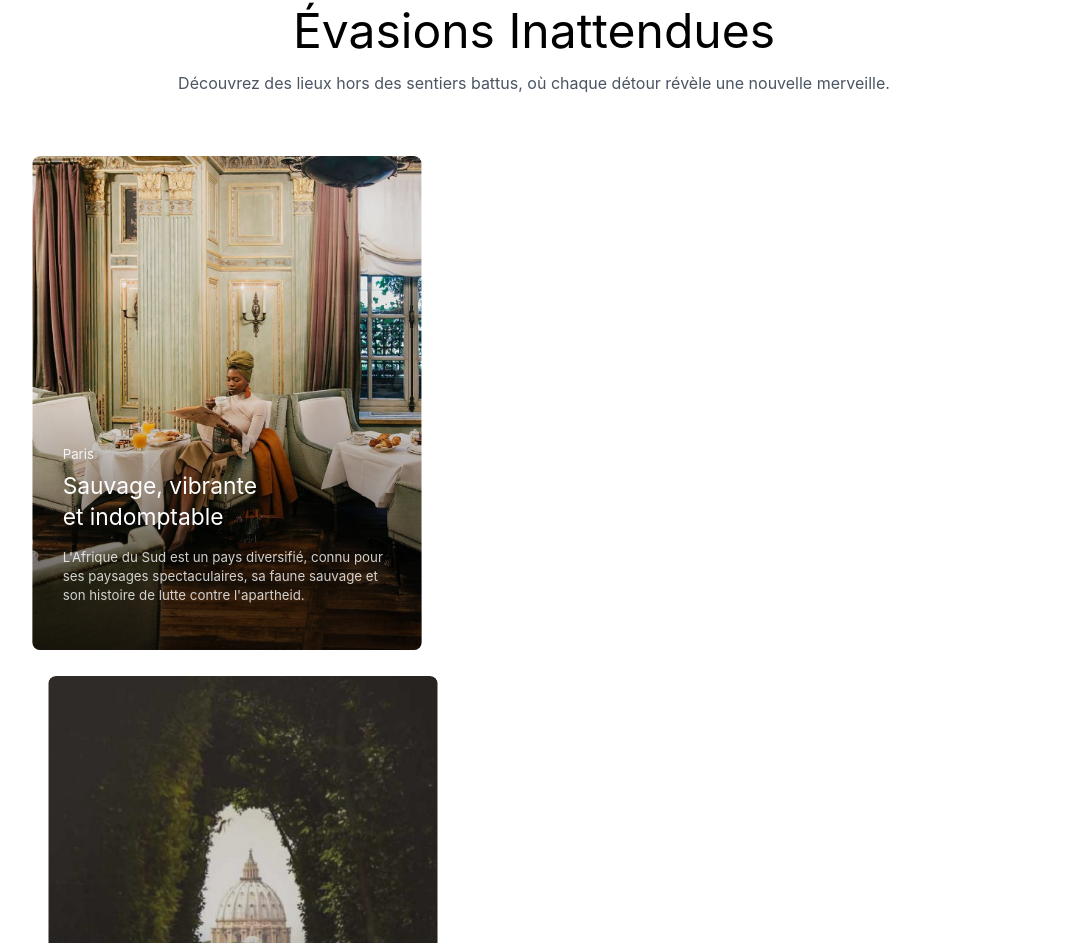
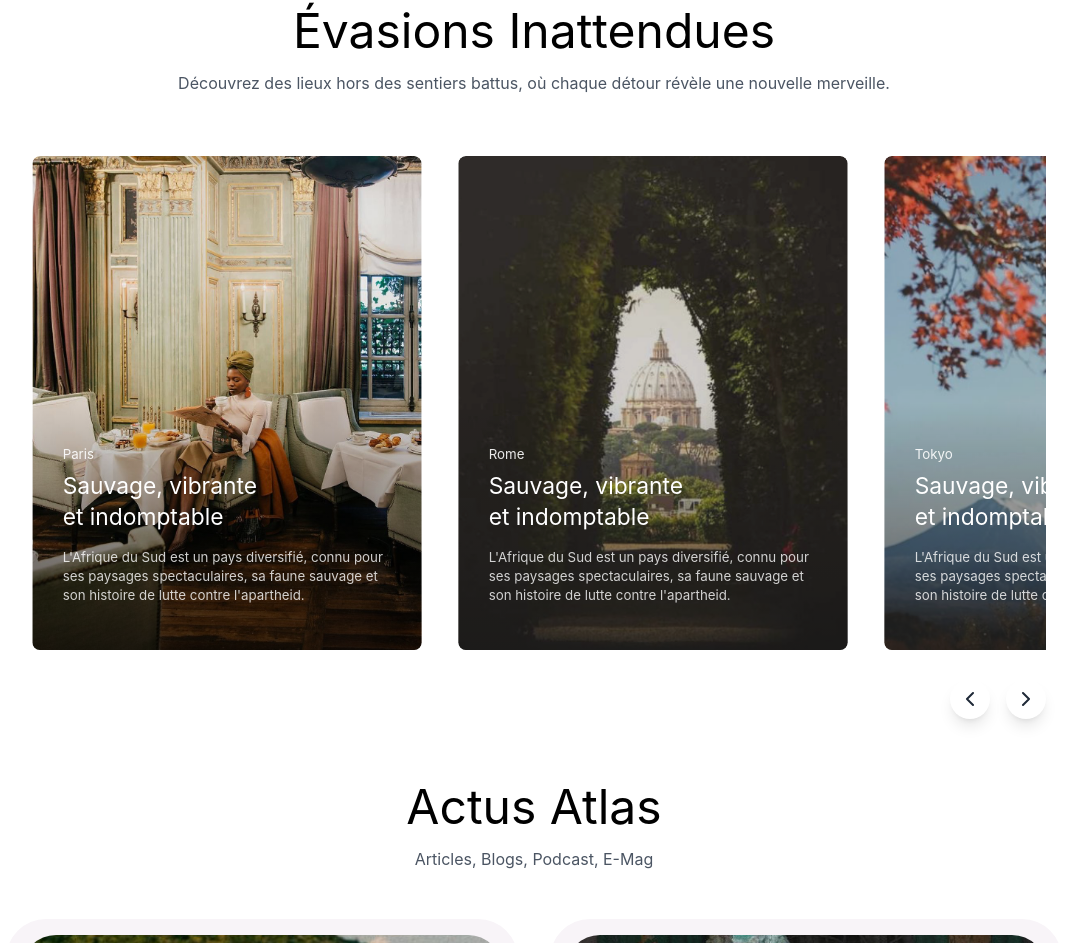
Before and after one commit to Nidabdellah-Abdelhafid/atlas-app, a React (Create React App) app: page / in a window 1280 px wide. Shown: the part 7175-8118 px from the top of the page, without its empty margins (106-1183 px from the left). Built offline with nearby package versions, Linux system fonts and the light colour scheme.

Commit message:
seconde c

```diff
--- a/src/pages/Home.jsx
+++ b/src/pages/Home.jsx
@@ -8,6 +8,13 @@ function Home() {
   const [activeTab, setActiveTab] = useState('Club All-In');
   const [currentEvasionSlide, setCurrentEvasionSlide] = useState(0);
   const evasionCarouselRef = useRef(null);
+  const carouselStyles = {
+    scrollbarWidth: 'none',
+    '-ms-overflow-style': 'none',
+    '&::-webkit-scrollbar': {
+      display: 'none'
+    }
+  };
 
   useEffect(() => {
     window.scrollTo(0, 0);
@@ -280,22 +287,32 @@ function Home() {
   }, []);
 
   const nextSlide = () => {
-    const nextIndex = (currentSlide + 1) % slides[activeTab].length;
-    setCurrentSlide(nextIndex);
+  if (carouselRef.current) {
+    const scrollWidth = carouselRef.current.scrollWidth;
+    const itemWidth = scrollWidth / slides[activeTab].length;
+    const newScrollPosition = ((currentSlide + 1) % slides[activeTab].length) * itemWidth;
+
     carouselRef.current.scrollTo({
-      left: carouselRef.current.children[nextIndex].offsetLeft,
+      left: newScrollPosition,
       behavior: 'smooth'
     });
-  };
+    setCurrentSlide((currentSlide + 1) % slides[activeTab].length);
+  }
+};
 
-  const prevSlide = () => {
-    const prevIndex = (currentSlide - 1 + slides[activeTab].length) % slides[activeTab].length;
-    setCurrentSlide(prevIndex);
+const prevSlide = () => {
+  if (carouselRef.current) {
+    const scrollWidth = carouselRef.current.scrollWidth;
+    const itemWidth = scrollWidth / slides[activeTab].length;
+    const newScrollPosition = ((currentSlide - 1 + slides[activeTab].length) % slides[activeTab].length) * itemWidth;
+
     carouselRef.current.scrollTo({
-      left: carouselRef.current.children[prevIndex].offsetLeft,
+      left: newScrollPosition,
       behavior: 'smooth'
     });
-  };
+    setCurrentSlide((currentSlide - 1 + slides[activeTab].length) % slides[activeTab].length);
+  }
+};
 
 
 
@@ -732,11 +749,14 @@ const prevEvasionSlide = () => {
           </div>
 
           <div className="relative">
-            <div className="carousel carousel-center max-w-full mx-auto space-x-4" ref={evasionCarouselRef}>
-            {[0, 1, 2,3].map((index) => (
+            <div   className="flex overflow-x-auto snap-x snap-mandatory touch-pan-x scroll-smooth space-x-4"
+              style={carouselStyles}
+              ref={evasionCarouselRef}
+            >
+              {[0, 1, 2, 3].map((index) => (
                 <div
                   key={index}
-                  className={`carousel-item w-[410px] group ${
+                  className={`flex-none w-[410px] snap-center group ${
                     currentEvasionSlide === index
                       ? 'scale-95 opacity-100 z-10'
                       : 'scale-95 opacity-90'
```
